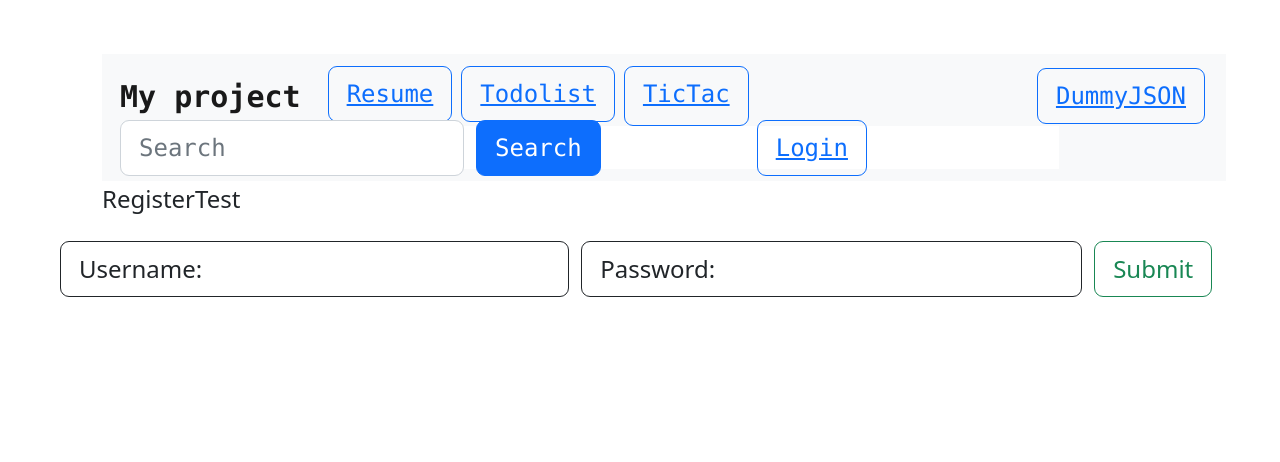
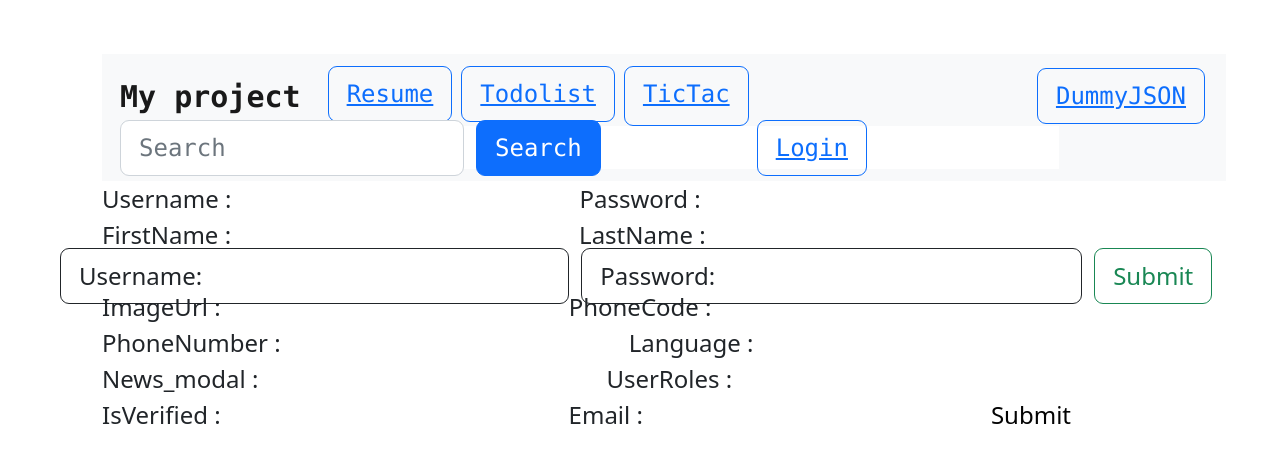
Before and after one commit to Siblarn/react1, a React (Create React App) app: page /Login in a window 1280 px wide. Shown: the top 462 px of the page. Built offline with nearby package versions, Linux system fonts and the light colour scheme.

Commit message:
register 404 110766

```diff
--- a/src/App.js
+++ b/src/App.js
@@ -26,7 +26,7 @@ function App() {
         <Routes>
           <Route path="/" element={<Layout />}>
             <Route path="/Resume" element={<Resume />} />
-            <Route index element={<div>Hello Pasapit</div>} />
+            <Route index element={<div></div>} />
             <Route path="/Todolist" element={<Button name="test" />} />
             <Route path="TicTac" element={<Tictac />} />
             <Route path="/Login" element={<Login />} />
--- a/src/Registertest/Registereiei.js
+++ b/src/Registertest/Registereiei.js
@@ -1,10 +1,14 @@
 import { useState } from "react";
-import ReactDOM from "react-dom//client";
+import { ReactDOM } from "react";
+import withReactContent, { SweetAlert2 } from "sweetalert2-react-content";
 import Swal from "sweetalert2";
-import { useNavigate } from "react-router-dom";
-import withReactContent from "sweetalert2-react-content";
+import { json, useNavigate } from "react-router-dom";
+
+
+
 function Registereiei() {
   const [inputs, setInputs] = useState({});
+  const MySwal = withReactContent(Swal)
   const handleChange = (event) => {
     const name = event.target.name;
     const value = event.target.value;
@@ -49,7 +53,7 @@ function Registereiei() {
       redirect: "follow",
     };
 
-    fetch("http://61.7.237.18:1150/user/new", requestOptions)
+    fetch("http://61.7.237.18:1150/user/new")
       .then((response) => response.json())
       .then((result) => {
         if (result.status === "ok") {
@@ -66,11 +70,12 @@ function Registereiei() {
           });
         }
         console.log(result);
+
       })
       .catch((error) => console.log("error", error));
   };
 
-  return <div>RegisterTest</div>;
+  return (
     <form onSubmit={handleSubmit}>
     <label>
       Username :
@@ -198,6 +203,8 @@ function Registereiei() {
         onChange={handleChange}
         />
     </label>
-  </form>;
+    <input type="submit"/>
+  </form>
+);
 }
 export default Registereiei;
```
Lines whose indentation alone changed are shown as unchanged.
